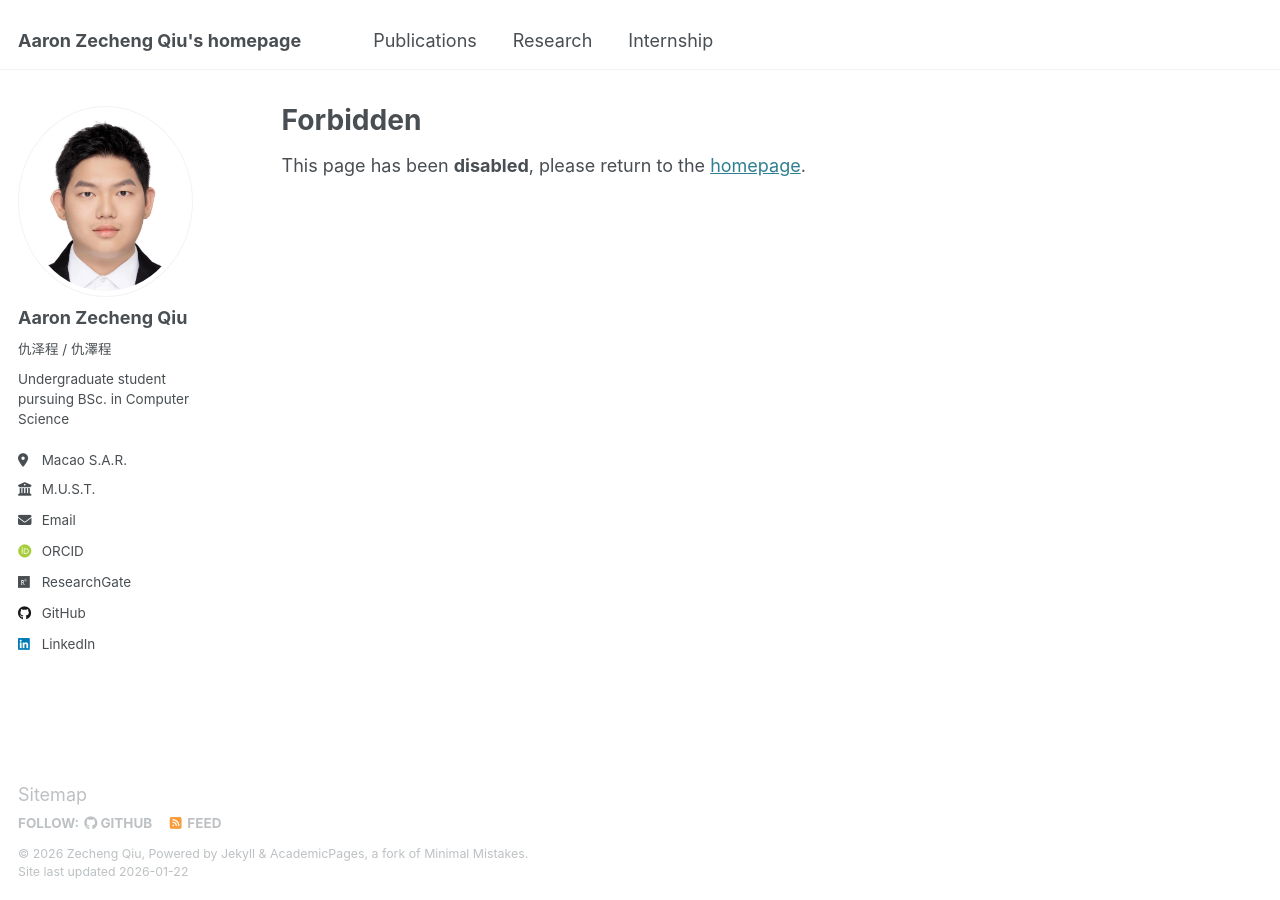
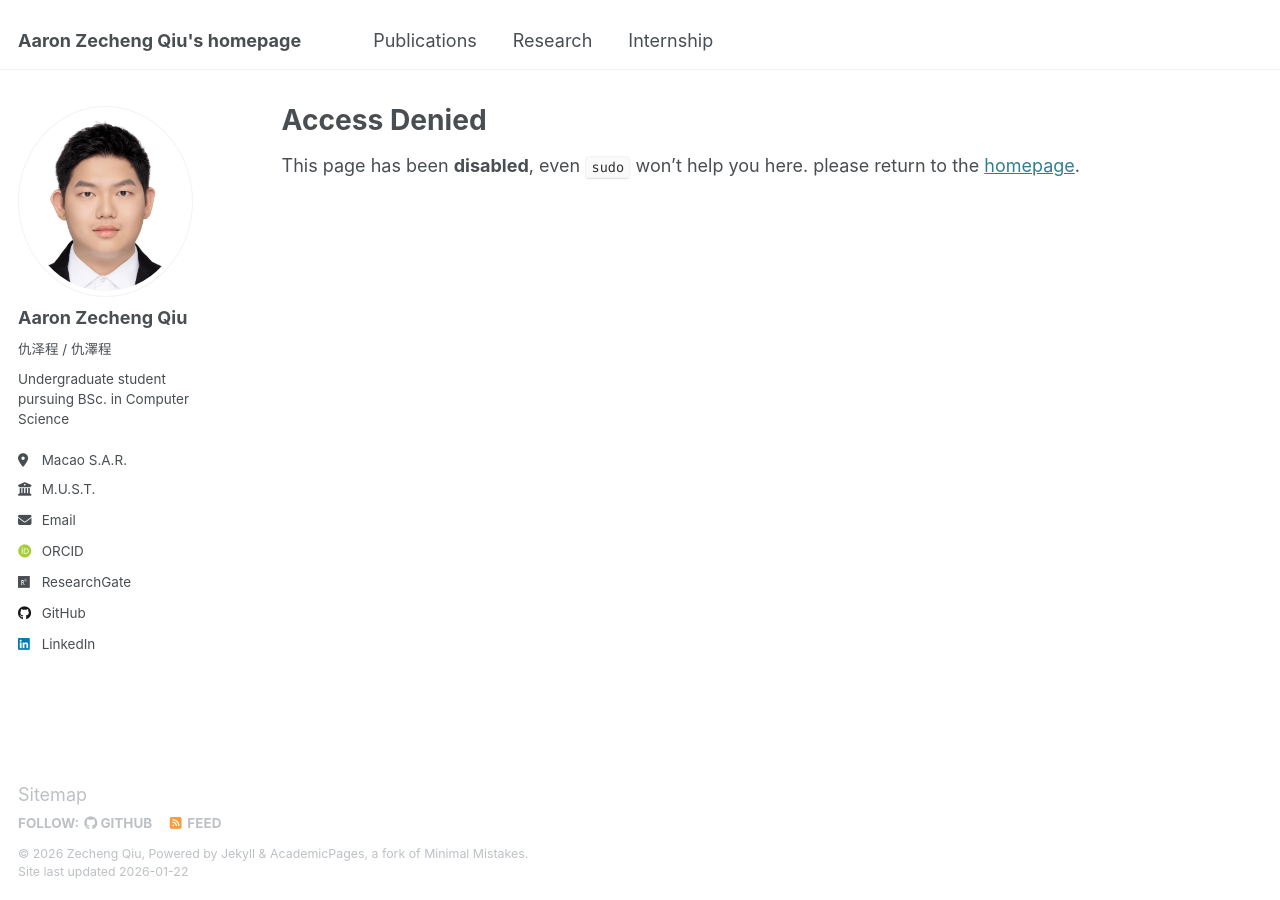
Before and after one commit to aaron-z-chiu/aaron-z-chiu.github.io, a Jekyll site: the page built from _pages/cv.md, in a window 1280 px wide. Built offline with Jekyll 4.4.1, drawn with Linux system fonts in a browser that asks for light colours; some web fonts are replaced.

Commit message:
access denied

```diff
--- a/_pages/cv.md
+++ b/_pages/cv.md
@@ -1,13 +1,13 @@
 ---
 layout: archive
-title: "Forbidden"
+title: "Access Denied"
 permalink: /cv/
 author_profile: true
 redirect_from:
   - /resume
 ---
 
-This page has been **disabled**, please return to the [homepage](https://zecqiu.com).
+This page has been **disabled**, even `sudo` won't help you here. please return to the [homepage](https://zecqiu.com).
 
 <!-- {% include base_path %}
 
```
